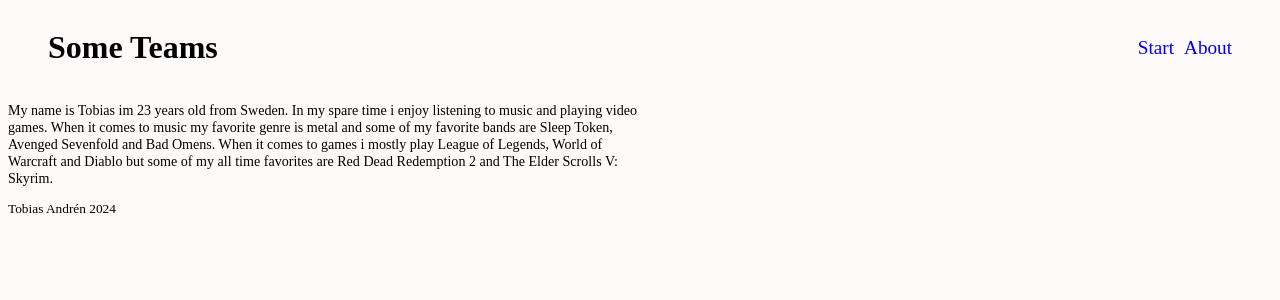
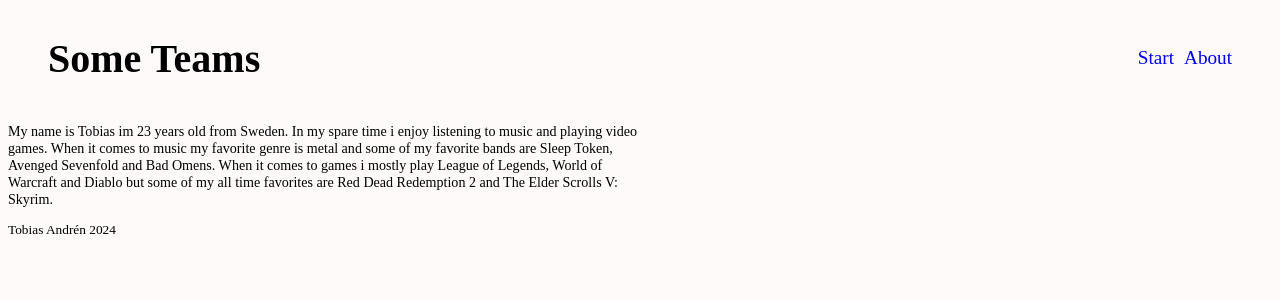
Before and after one commit to TobiasAndren/some-teams, a PHP site: page /about.php in a window 1280 px wide. Shown: the top 300 px of the page. Run offline with PHP 8.4, Linux system fonts and the light colour scheme.

Commit message:
changed size of the h1 tag

```diff
--- a/project/header.php
+++ b/project/header.php
@@ -36,6 +36,11 @@
         img {
             width: 80%;
         }
+
+        h1 {
+            font-size: 40px;
+        }
+
 
         h2 {
             font-size: 1.2vw;
```
